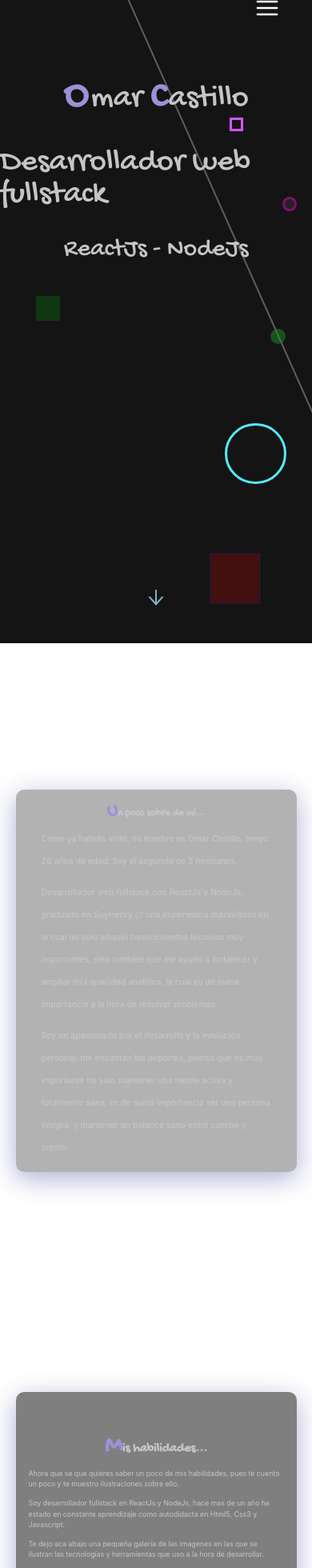
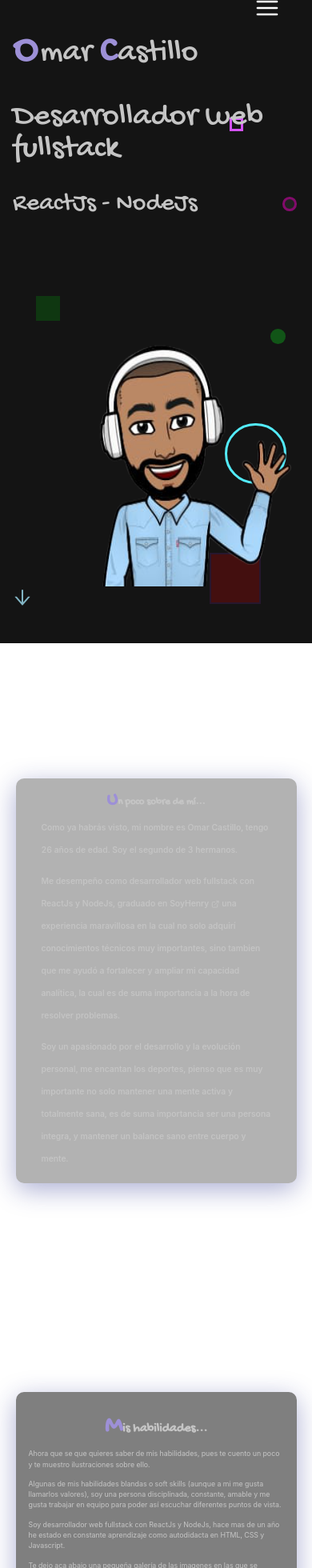
Before and after one commit to Omarjcp/Portfolio, a React (Create React App) app in the folder portfolio/: page / in a window 390 px wide. Shown: the part 40-2000 px from the top of the page at 80% size. Built offline with nearby package versions, Linux system fonts and the light colour scheme.

Commit message:
feat caricature in home, change image in portfolio, fix details responsive

```diff
--- a/portfolio/src/App.js
+++ b/portfolio/src/App.js
@@ -13,6 +13,8 @@ import { Skills } from "./components/skills";
 import { Projects } from "./components/projects";
 import { ContactMe } from "./components/contactme";
 
+import imageMe from "./images/meCaricature.png";
+
 function App() {
   return (
     <ChakraProvider>
@@ -23,7 +25,6 @@ function App() {
         <div className="figure-movil-four"></div>
         <div className="figure-movil-five"></div>
         <div className="figure-movil-six"></div>
-        <div className="line-vertical-divisor"></div>
       </div>
       <Route exact path="/" render={() => <Home />} />
       <Route path="/" render={() => <SideBar />} />
--- a/portfolio/src/App.scss
+++ b/portfolio/src/App.scss
@@ -3,33 +3,33 @@
 }
 
 .container-app {
+  display: flex;
+  justify-content: flex-end;
   position: fixed;
-  // background-image: url("https://c.tenor.com/Zys9j53G_lcAAAAC/gif-wallpaper.gif");
-  // background-size: cover;
   background-color: #141414;
   width: 100%;
   height: 100%;
   z-index: -1;
 
-  .line-vertical-divisor {
-    position: absolute;
-    right: 15%;
-    top: -50%;
-    width: 0.1rem;
-    height: 200vh;
-    background-color: rgb(94, 94, 94);
-    z-index: 1;
-    animation: line-divisor 2s ease-in-out 1s infinite alternate;
+  // .line-vertical-divisor {
+  // position: absolute;
+  // right: 15%;
+  // top: -50%;
+  // width: 0.1rem;
+  // height: 200vh;
+  // background-color: rgb(94, 94, 94);
+  // z-index: 1;
+  // animation: line-divisor 2s ease-in-out 1s infinite alternate;
 
-    @keyframes line-divisor {
-      0% {
-        transform: rotate(30deg);
-      }
-      100% {
-        transform: rotate(-30deg);
-      }
-    }
-  }
+  // @keyframes line-divisor {
+  //   0% {
+  //     transform: rotate(30deg);
+  //   }
+  //   100% {
+  //     transform: rotate(-30deg);
+  //   }
+  // }
+  // }
 
   .figure-movil {
     position: absolute;
--- a/portfolio/src/components/aboutMe/index.js
+++ b/portfolio/src/components/aboutMe/index.js
@@ -18,7 +18,7 @@ export const AboutMe = () => {
     >
       <Box className="container-aboutme">
         <Heading className="title-aboutme">
-          <Text className="caseUpper">U</Text>n poco sobre de mi...
+          <Text className="caseUpper">U</Text>n poco sobre de mí...
         </Heading>
         <Box className="second-container-aboutme">
           <Box className="container-text">
@@ -38,7 +38,8 @@ export const AboutMe = () => {
               fontSize="1rem"
               color="#c5c5c5"
             >
-              Desarrollador web fullstack con ReactJs y NodeJs, graduado en{" "}
+              Me desempeño como desarrollador web fullstack con ReactJs y
+              NodeJs, graduado en{" "}
               <Link href="https://www.soyhenry.com/" isExternal>
                 SoyHenry <ExternalLinkIcon />
               </Link>{" "}
--- a/portfolio/src/components/home/index.js
+++ b/portfolio/src/components/home/index.js
@@ -5,18 +5,23 @@ import { ContactMe } from "../contactme";
 import { Projects } from "../projects";
 import { Skills } from "../skills";
 import { SideBar } from "./sideBar";
+
+import caricatureMe from "../../images/meCaricature.png";
 import "./style.scss";
 
 export const Home = () => {
   return (
     <>
       <div id="home" className="contain-main-home">
+        <div className="contain-text-home">
           <h1 className="title">
             <p className="caseUpper">o</p>mar <p className="caseUpper">c</p>
             astillo
           </h1>
           <p className="title-name">Desarrollador web fullstack</p>
           <p className="subtitle">ReactJs - NodeJs</p>
+        </div>
+        <img className="img-caricature" src={caricatureMe} />
         <ArrowDownOutlined className="arrow-scroll" />
       </div>
       <AboutMe />
--- a/portfolio/src/components/home/style.scss
+++ b/portfolio/src/components/home/style.scss
@@ -1,8 +1,20 @@
 .contain-main-home {
+  display: flex;
+  flex-direction: row;
+  justify-content: center;
+  // align-items: center;
   height: 100vh;
+  padding-top: 8rem;
   padding-left: 9rem;
-  padding-top: 8rem;
   z-index: 1;
+
+  .img-caricature {
+    width: 30rem;
+    height: 30rem;
+    margin-left: auto;
+  }
+
+  .contain-text-home {
     .title {
       color: rgb(197, 197, 197);
       font-size: 8vh;
@@ -83,6 +95,7 @@
       //   }
       // }
     }
+  }
 
   .arrow-scroll {
     position: absolute;
@@ -109,9 +122,38 @@
   }
 }
 
+@media (max-width: 1390px) {
+  .contain-main-home {
+    .img-caricature {
+      width: 20rem;
+      height: 20rem;
+    }
+  }
+}
+
+@media (max-width: 915px) {
+  .contain-main-home {
+    display: flex;
+    flex-direction: column;
+  }
+}
+
+@media (max-width: 700px) {
+  .contain-main-home {
+    .img-caricature {
+      display: none;
+    }
+  }
+}
+
 @media (max-width: 630px) {
   .contain-main-home {
     height: 100vh;
+    // padding-top: 1rem;
+    padding-top: 0;
+    justify-content: space-around;
+
+    .contain-text-home {
       .title {
         font-size: 6vh;
 
@@ -129,13 +171,13 @@
       }
     }
   }
+}
 
 @media (max-width: 501px) {
   .contain-main-home {
-    padding-left: 0;
-    display: flex;
-    flex-direction: column;
-    align-items: center;
+    padding-left: 1rem;
+
+    .contain-text-home {
       .title {
         font-size: 2.5rem;
 
@@ -153,3 +195,12 @@
       }
     }
   }
+}
+
+@media (min-height: 800px) {
+  .contain-main-home {
+    .img-caricature {
+      display: inline;
+    }
+  }
+}
--- a/portfolio/src/components/projects/index.js
+++ b/portfolio/src/components/projects/index.js
@@ -14,6 +14,7 @@ import {
 
 import ImageDogPage from "./assets/iconsmall.png";
 import ImageMetaPage from "./assets/Logo-Meta-Academy.png";
+import LogoOj from "../../images/meCaricatureTwo.png";
 
 import "./style.scss";
 
@@ -40,10 +41,90 @@ export const Projects = () => {
           <div class="info">
             <Heading>My dog app</Heading>
             <Text>
-              Lorem Ipsum is simply dummy text from the printing and
-              typesetinggsdddddddddddgsd gdsfgkohdsfgsd dsghsdfghd jkfgdfhg sdfg
-              jksdfng jsdf jgkhsdfkjghjkdfhgjk dfg hfdghjkdfs gsdf industry
+              Página web de búsqueda y creación de razas de perros, consumiendo
+              API externa y creando una base de datos propia para la
+              persistencia de datos{<br />}
             </Text>
+            <Box className="container-buttons-icons">
+              <Text
+                style={{
+                  display: "flex",
+                  alignItems: "center",
+                  justifyContent: "center",
+                  backgroundColor: "rgba(29, 29, 29, 0.6)",
+                  width: "3.5rem",
+                  height: "2.3rem",
+                  borderRadius: "40%",
+                }}
+              >
+                React
+              </Text>
+              <Text
+                style={{
+                  display: "flex",
+                  alignItems: "center",
+                  justifyContent: "center",
+                  backgroundColor: "rgba(29, 29, 29, 0.6)",
+                  width: "4.5rem",
+                  height: "2.3rem",
+                  borderRadius: "40%",
+                }}
+              >
+                Redux
+              </Text>
+              <Text
+                style={{
+                  display: "flex",
+                  alignItems: "center",
+                  justifyContent: "center",
+                  backgroundColor: "rgba(29, 29, 29, 0.6)",
+                  width: "10rem",
+                  height: "2.3rem",
+                  borderRadius: "45%",
+                }}
+              >
+                Styled Component
+              </Text>
+              <Text
+                style={{
+                  display: "flex",
+                  alignItems: "center",
+                  justifyContent: "center",
+                  backgroundColor: "rgba(29, 29, 29, 0.6)",
+                  width: "3.5rem",
+                  height: "2.3rem",
+                  borderRadius: "40%",
+                }}
+              >
+                Node
+              </Text>
+              <Text
+                style={{
+                  display: "flex",
+                  alignItems: "center",
+                  justifyContent: "center",
+                  backgroundColor: "rgba(29, 29, 29, 0.6)",
+                  width: "5rem",
+                  height: "2.3rem",
+                  borderRadius: "40%",
+                }}
+              >
+                Express
+              </Text>
+              <Text
+                style={{
+                  display: "flex",
+                  alignItems: "center",
+                  justifyContent: "center",
+                  backgroundColor: "rgba(29, 29, 29, 0.6)",
+                  width: "6rem",
+                  height: "2.3rem",
+                  borderRadius: "40%",
+                }}
+              >
+                Postgresql
+              </Text>
+            </Box>
             <Box className="container-buttons-icons">
               <Link
                 href="https://github.com/Omarjcp/PI-Dogs-FT_14b"
@@ -62,10 +143,51 @@ export const Projects = () => {
           <div class="info">
             <Heading>Contador Metacademy</Heading>
             <Text>
-              Lorem Ipsum is simply dummy text from the printing and
-              typesetinggsdddddddddddgsd gdsfgkohdsfgsd dsghsdfghd jkfgdfhg sdfg
-              jksdfng jsdf jgkhsdfkjghjkdfhgjk dfg hfdghjkdfs gsdf industry
+              Aplicación realizada para academia de Axie Infinity el cual tiene
+              como finalidad contar energias, cartas, y dinero en el juego.
+              {<br />}
             </Text>
+            <Box className="container-buttons-icons">
+              <Text
+                style={{
+                  display: "flex",
+                  alignItems: "center",
+                  justifyContent: "center",
+                  backgroundColor: "rgba(0, 0, 0, 0.6)",
+                  width: "3.5rem",
+                  height: "2.3rem",
+                  borderRadius: "40%",
+                }}
+              >
+                React
+              </Text>
+              <Text
+                style={{
+                  display: "flex",
+                  alignItems: "center",
+                  justifyContent: "center",
+                  backgroundColor: "rgba(0, 0, 0, 0.6)",
+                  width: "6.5rem",
+                  height: "2.3rem",
+                  borderRadius: "40%",
+                }}
+              >
+                Chackra Ui
+              </Text>
+              <Text
+                style={{
+                  display: "flex",
+                  alignItems: "center",
+                  justifyContent: "center",
+                  backgroundColor: "rgba(0, 0, 0, 0.6)",
+                  width: "3.5rem",
+                  height: "2.3rem",
+                  borderRadius: "40%",
+                }}
+              >
+                Sass
+              </Text>
+            </Box>
             <Box className="container-buttons-icons">
               <Link
                 href="https://github.com/mamv2137/meta-energy-counter"
@@ -79,15 +201,70 @@ export const Projects = () => {
             </Box>
           </div>
         </Box>
-        <Box className="card-dog">
-          <Image alt="image landing page my dog app" src={ImageDogPage} />
+        <Box className="card">
+          <Image alt="Caricature of me" src={LogoOj} />
           <div class="info">
             <Heading>Portafolio</Heading>
             <Text>
-              Lorem Ipsum is simply dummy text from the printing and
-              typesetinggsdddddddddddgsd gdsfgkohdsfgsd dsghsdfghd jkfgdfhg sdfg
-              jksdfng jsdf jgkhsdfkjghjkdfhgjk dfg hfdghjkdfs gsdf industry
+              Página web personal en la que muestro un poco sobre mi, las
+              habilidades que poseo y algunos de los proyectos que he realizado
+              hasta el momento
             </Text>
+            <Box className="container-buttons-icons">
+              <Text
+                style={{
+                  display: "flex",
+                  alignItems: "center",
+                  justifyContent: "center",
+                  backgroundColor: "rgba(0, 0, 0, 0.6)",
+                  width: "3.5rem",
+                  height: "2.3rem",
+                  borderRadius: "40%",
+                }}
+              >
+                React
+              </Text>
+              <Text
+                style={{
+                  display: "flex",
+                  alignItems: "center",
+                  justifyContent: "center",
+                  backgroundColor: "rgba(0, 0, 0, 0.6)",
+                  width: "6.5rem",
+                  height: "2.3rem",
+                  borderRadius: "40%",
+                }}
+              >
+                Chackra Ui
+              </Text>
+              <Text
+                style={{
+                  display: "flex",
+                  alignItems: "center",
+                  justifyContent: "center",
+                  backgroundColor: "rgba(0, 0, 0, 0.6)",
+                  width: "6.5rem",
+                  height: "2.3rem",
+                  borderRadius: "40%",
+                }}
+              >
+                Ant Design
+              </Text>
+              <Text
+                style={{
+                  display: "flex",
+                  alignItems: "center",
+                  justifyContent: "center",
+                  backgroundColor: "rgba(0, 0, 0, 0.6)",
+                  width: "3.5rem",
+                  height: "2.3rem",
+                  borderRadius: "40%",
+                }}
+              >
+                Sass
+              </Text>
+            </Box>
+
             <Box className="container-buttons-icons">
               <Link href="https://github.com/Omarjcp/Portfolio" target="_blank">
                 <IconButton icon={<GithubOutlined />} />
--- a/portfolio/src/components/projects/style.scss
+++ b/portfolio/src/components/projects/style.scss
@@ -48,7 +48,7 @@
   height: 25rem;
   border-radius: 15px;
   padding: 1.5rem;
-  background: black;
+  background: #222222;
   position: relative;
   display: flex;
   align-items: flex-end;
@@ -189,12 +189,14 @@
 }
 
 .card .info p {
+  font-weight: 500;
   letter-spacing: 1px;
   font-size: 15px;
   color: #c5c5c5;
 }
 
-.card.dog .info p {
+.card-dog .info p {
+  font-weight: 500;
   letter-spacing: 1px;
   font-size: 15px;
   color: #c5c5c5;
@@ -217,7 +219,7 @@
   outline: none;
   border: none;
   border-radius: 40%;
-  background: rgba(0, 0, 0, 0.6);
+  background: rgba(29, 29, 29, 0.6);
   color: #c5c5c5;
   font-weight: bold;
   cursor: pointer;
@@ -227,5 +229,6 @@
 .container-buttons-icons {
   display: flex;
   justify-content: space-evenly;
+  flex-wrap: wrap;
   width: 100%;
 }
--- a/portfolio/src/components/skills/index.js
+++ b/portfolio/src/components/skills/index.js
@@ -18,8 +18,8 @@ export const Skills = () => {
             fontSize="1rem"
             color="#c5c5c5"
           >
-            Ahora que se que quieres saber un poco de mis habilidades, pues te
-            cuento un poco y te muestro ilustraciones sobre ello.
+            Ahora que se que quieres saber de mis habilidades, pues te cuento un
+            poco y te muestro ilustraciones sobre ello.
           </Text>
           <Text
             fontWeight="medium"
@@ -28,9 +28,21 @@ export const Skills = () => {
             fontSize="1rem"
             color="#c5c5c5"
           >
-            Soy desarrollador fullstack en ReactJs y NodeJs, hace mas de un año
-            he estado en constante aprendizaje como autodidacta en Html5, Css3 y
-            Javascript.
+            Algunas de mis habilidades blandas o soft skills (aunque a mi me
+            gusta llamarlos valores), soy una persona disciplinada, constante,
+            amable y me gusta trabajar en equipo para poder así escuchar
+            diferentes puntos de vista.
+          </Text>
+          <Text
+            fontWeight="medium"
+            marginTop=".7rem"
+            lineHeight="7"
+            fontSize="1rem"
+            color="#c5c5c5"
+          >
+            Soy desarrollador web fullstack con ReactJs y NodeJs, hace mas de un
+            año he estado en constante aprendizaje como autodidacta en HTML, CSS
+            y Javascript.
           </Text>
           <Text
             fontWeight="medium"
```
Also changed, not shown: portfolio/src/images/meCaricature.png (added), portfolio/src/images/meCaricatureTwo.png (added). Lines whose indentation alone changed are shown as unchanged.
